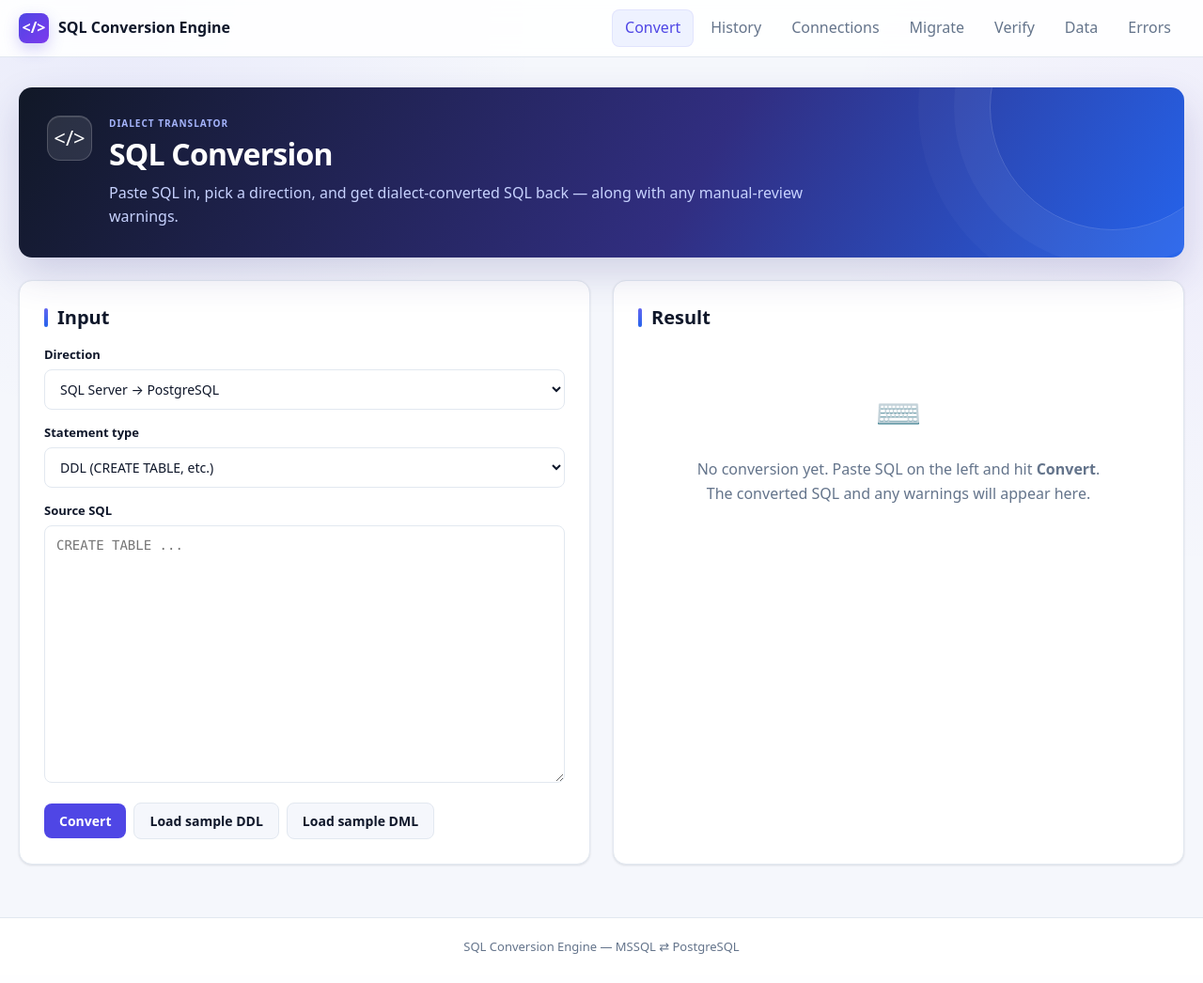
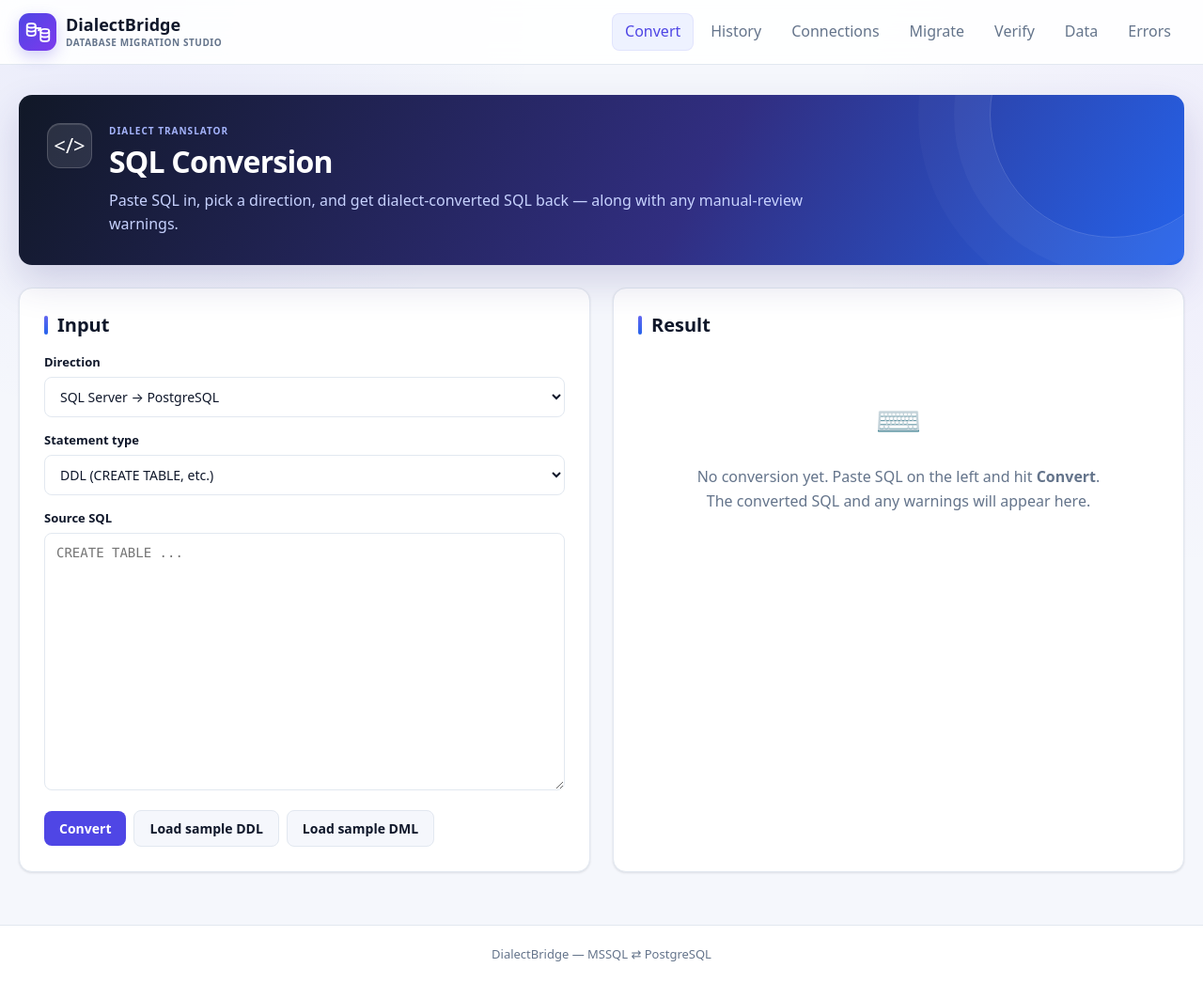
Before and after one commit to Raihan-89/dialectbridge, a Django app: page / in a window 1280 px wide. Shown: the whole page at 94% size. Before the commit the page ends 1015 px from the top, so only its background shows below. Run offline with Django 5.2, Linux system fonts and the light colour scheme; parts of the project's set-up code (start-up, migrations or seed data) failed here and were passed over.

Commit message:
feat: Add DialectBridge identity and cross-browser favicon

```diff
--- a/apps/converter/templates/converter/base.html
+++ b/apps/converter/templates/converter/base.html
@@ -1,9 +1,11 @@
+{% load static %}
 <!DOCTYPE html>
 <html lang="en">
 <head>
     <meta charset="UTF-8">
     <meta name="viewport" content="width=device-width, initial-scale=1.0">
-    <title>{% block title %}SQL Conversion Engine{% endblock %}</title>
+    <title>{% block title %}DialectBridge{% endblock %}</title>
+    <link rel="shortcut icon" type="image/x-icon" href="{% static 'converter/favicon.ico' %}?v=4">
     <style>
         :root {
             --bg: #f5f7fc;
@@ -58,30 +60,31 @@
             display: flex;
             align-items: center;
             gap: 24px;
-            height: 60px;
+            height: 68px;
         }
         .brand {
             display: flex;
             align-items: center;
             gap: 10px;
             font-weight: 700;
-            font-size: 16px;
+            font-size: 18px;
             color: var(--text);
             min-width: 0;
         }
         .brand:hover { text-decoration: none; }
         .brand-logo {
-            width: 32px;
-            height: 32px;
-            border-radius: 8px;
+            width: 40px;
+            height: 40px;
+            border-radius: 11px;
             background: linear-gradient(135deg, #4f46e5, #7c3aed);
             color: #fff;
             display: grid;
             place-items: center;
-            font-size: 16px;
-            font-weight: 800;
             box-shadow: 0 6px 16px rgba(79,70,229,.25);
         }
+        .brand-logo svg { width: 29px; height: 29px; display: block; }
+        .brand-copy { display: flex; flex-direction: column; line-height: 1.05; }
+        .brand-tagline { margin-top: 4px; color: var(--muted); font-size: 10px; font-weight: 700; letter-spacing: .055em; text-transform: uppercase; }
         .nav-toggle { display: none; margin-left: auto; width: 40px; height: 40px; padding: 0; font-size: 20px; }
         .nav-links { display: flex; gap: 4px; margin-left: auto; }
         .nav-links a {
@@ -359,10 +362,10 @@
         .undo-banner form { flex:0 0 auto; }
 
         @media (max-width: 900px) {
-            .topbar-inner { height: 60px; position: relative; }
+            .topbar-inner { height: 68px; position: relative; }
             .nav-toggle { display: inline-flex; }
             .nav-links {
-                display: none; position: absolute; top: 52px; left: 16px; right: 16px;
+                display: none; position: absolute; top: 60px; left: 16px; right: 16px;
                 padding: 10px; border: 1px solid var(--border); border-radius: 12px;
                 background: var(--surface); box-shadow: var(--shadow-lg); flex-direction: column;
             }
@@ -400,8 +403,10 @@
             .page-hero::after { display: none; }
             .page-hero-content { gap: 12px; }
             .page-hero-icon { width: 40px; height: 40px; flex-basis: 40px; border-radius: 11px; font-size: 18px; }
-            .brand { font-size: 13px; gap: 8px; white-space: nowrap; }
-            .brand-logo { width: 29px; height: 29px; font-size: 13px; }
+            .brand { font-size: 16px; gap: 9px; white-space: nowrap; }
+            .brand-logo { width: 35px; height: 35px; border-radius: 10px; }
+            .brand-logo svg { width: 25px; height: 25px; }
+            .brand-tagline { font-size: 9px; }
             h1 { font-size: 23px; line-height: 1.2; }
             h2 { font-size: 17px; }
             h3 { font-size: 15px; }
@@ -439,7 +444,7 @@
             .undo-banner .btn { width:100%; }
         }
         @media (max-width: 380px) {
-            .brand-name { display: none; }
+            .brand-copy { display: none; }
             h1 { font-size: 21px; }
             .container { padding-inline: 9px; }
             .card { padding: 13px; }
@@ -455,8 +460,8 @@
     <header class="topbar">
         <div class="topbar-inner">
             <a class="brand" href="{% url 'convert-form' %}">
-                <span class="brand-logo">&lt;/&gt;</span>
-                <span class="brand-name">SQL Conversion Engine</span>
+                <span class="brand-logo" aria-hidden="true"><svg viewBox="0 0 64 64" fill="none"><ellipse cx="16" cy="16" rx="10" ry="5" stroke="currentColor" stroke-width="4"/><path d="M6 16v19c0 2.8 4.5 5 10 5s10-2.2 10-5V16M6 25c0 2.8 4.5 5 10 5s10-2.2 10-5" stroke="currentColor" stroke-width="4"/><ellipse cx="48" cy="29" rx="10" ry="5" stroke="currentColor" stroke-width="4"/><path d="M38 29v19c0 2.8 4.5 5 10 5s10-2.2 10-5V29M38 38c0 2.8 4.5 5 10 5s10-2.2 10-5M26 22h8l5 5M38 22l-5 5" stroke="currentColor" stroke-width="4" stroke-linecap="round" stroke-linejoin="round"/></svg></span>
+                <span class="brand-copy"><span class="brand-name">DialectBridge</span><span class="brand-tagline">Database Migration Studio</span></span>
             </a>
             <button class="btn btn-ghost nav-toggle" type="button" aria-expanded="false" aria-controls="main-nav" aria-label="Toggle navigation">☰</button>
             <nav class="nav-links" id="main-nav">
@@ -476,7 +481,7 @@
     </main>
 
     <footer class="footer">
-        SQL Conversion Engine — MSSQL ⇄ PostgreSQL
+        DialectBridge — MSSQL ⇄ PostgreSQL
     </footer>
     <dialog class="confirm-dialog" id="confirm-dialog" aria-labelledby="confirm-title" aria-describedby="confirm-message">
         <div class="confirm-card">
--- a/apps/converter/templates/converter/connections.html
+++ b/apps/converter/templates/converter/connections.html
@@ -1,5 +1,5 @@
 {% extends "converter/base.html" %}
-{% block title %}Database Connections — SQL Conversion Engine{% endblock %}
+{% block title %}Database Connections — DialectBridge{% endblock %}
 {% block nav_connections %}active{% endblock %}
 {% block content %}
 <div class="card page-hero">
--- a/apps/converter/templates/converter/convert_form.html
+++ b/apps/converter/templates/converter/convert_form.html
@@ -1,5 +1,5 @@
 {% extends "converter/base.html" %}
-{% block title %}Convert SQL — SQL Conversion Engine{% endblock %}
+{% block title %}Convert SQL — DialectBridge{% endblock %}
 {% block nav_convert %}active{% endblock %}
 {% block content %}
 <div class="card page-hero">
--- a/apps/converter/templates/converter/data_compare.html
+++ b/apps/converter/templates/converter/data_compare.html
@@ -1,5 +1,5 @@
 {% extends "converter/base.html" %}
-{% block title %}Data Comparison — SQL Conversion Engine{% endblock %}
+{% block title %}Data Comparison — DialectBridge{% endblock %}
 {% block nav_data %}active{% endblock %}
 {% block content %}
 <style>
--- a/apps/converter/templates/converter/errors.html
+++ b/apps/converter/templates/converter/errors.html
@@ -1,5 +1,5 @@
 {% extends "converter/base.html" %}
-{% block title %}Migration Errors — SQL Conversion Engine{% endblock %}
+{% block title %}Migration Errors — DialectBridge{% endblock %}
 {% block nav_errors %}active{% endblock %}
 {% block content %}
 <div class="card page-hero">
--- a/apps/converter/templates/converter/history.html
+++ b/apps/converter/templates/converter/history.html
@@ -1,5 +1,5 @@
 {% extends "converter/base.html" %}
-{% block title %}Conversion History — SQL Conversion Engine{% endblock %}
+{% block title %}Conversion History — DialectBridge{% endblock %}
 {% block nav_history %}active{% endblock %}
 {% block content %}
 <div class="card page-hero">
--- a/apps/converter/templates/converter/migrate.html
+++ b/apps/converter/templates/converter/migrate.html
@@ -1,5 +1,5 @@
 {% extends "converter/base.html" %}
-{% block title %}Database Migration — SQL Conversion Engine{% endblock %}
+{% block title %}Database Migration — DialectBridge{% endblock %}
 {% block nav_migrate %}active{% endblock %}
 {% block content %}
 <div class="card page-hero">
--- a/apps/converter/templates/converter/migrate_detail.html
+++ b/apps/converter/templates/converter/migrate_detail.html
@@ -1,5 +1,5 @@
 {% extends "converter/base.html" %}
-{% block title %}Migration Report — SQL Conversion Engine{% endblock %}
+{% block title %}Migration Report — DialectBridge{% endblock %}
 {% block nav_migrate %}active{% endblock %}
 {% block content %}
 <div class="card page-hero">
--- a/apps/converter/templates/converter/verify.html
+++ b/apps/converter/templates/converter/verify.html
@@ -1,5 +1,5 @@
 {% extends "converter/base.html" %}
-{% block title %}Migration Verification — SQL Conversion Engine{% endblock %}
+{% block title %}Migration Verification — DialectBridge{% endblock %}
 {% block nav_verify %}active{% endblock %}
 {% block content %}
 <style>
--- a/config/urls.py
+++ b/config/urls.py
@@ -15,9 +15,15 @@
     2. Add a URL to urlpatterns:  path('blog/', include('blog.urls'))
 """
 from django.contrib import admin
+from django.conf import settings
 from django.urls import path, include
+from django.views.generic import RedirectView
 
 urlpatterns = [
+    path('favicon.ico', RedirectView.as_view(
+        url=f"{settings.STATIC_URL.rstrip('/')}/converter/favicon.ico?v=4",
+        permanent=False,
+    )),
     path('admin/', admin.site.urls),
     path('', include('apps.converter.urls')),
 ]
```
Also changed, not shown: PROJECT_CONTEXT.md (+1 -1 lines), README.md, apps/converter/static/converter/favicon.ico (added).
